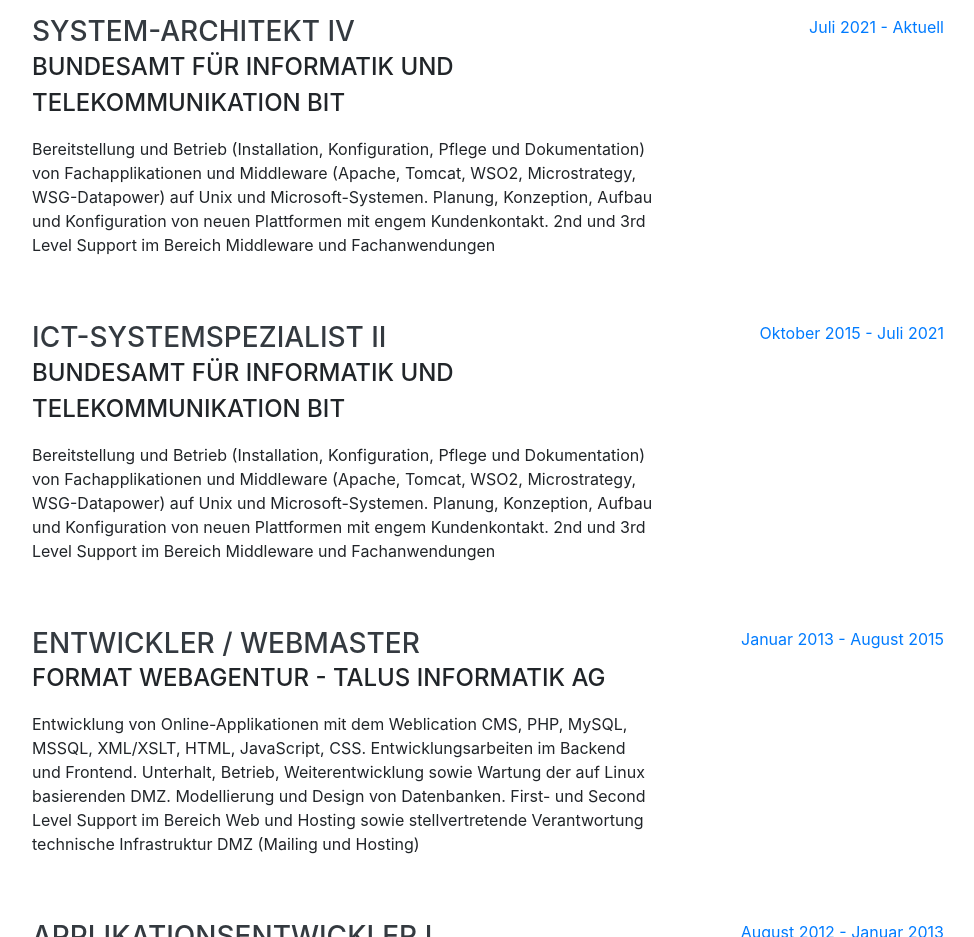
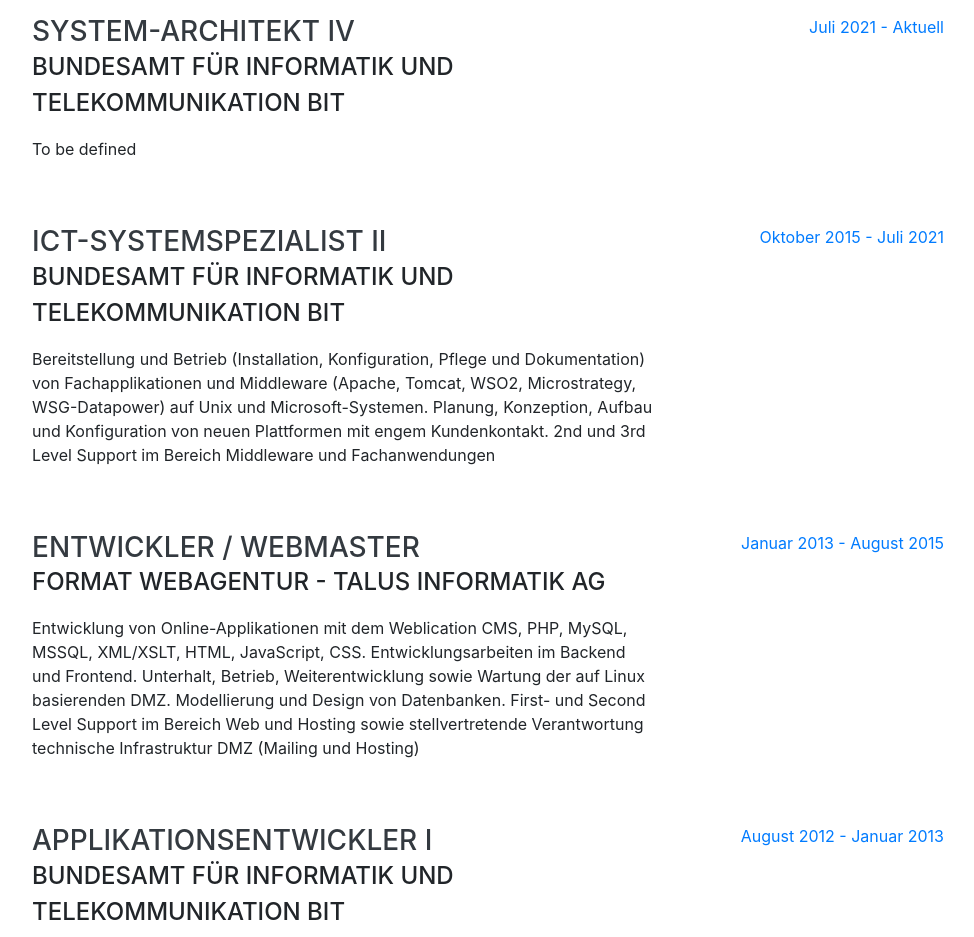
Before and after one commit to danileau/resume, a website with bundled scripts: page index.html in a window 1280 px wide. Shown: the part 920-1857 px from the top of the page, without its empty margins (288-1262 px from the left). Built offline with nearby package versions, Linux system fonts and the light colour scheme; a web font is replaced by a local one.

Commit message:
removed duplicated description

```diff
--- a/index.html
+++ b/index.html
@@ -71,7 +71,7 @@
                     <div class="resume-content">
                         <h3 class="mb-0">System-Architekt IV</h3>
                         <div class="subheading mb-3">Bundesamt für Informatik und Telekommunikation BIT</div>
-                        <p>Bereitstellung und Betrieb (Installation, Konfiguration, Pflege und Dokumentation) von Fachapplikationen und Middleware (Apache, Tomcat, WSO2, Microstrategy, WSG-Datapower) auf Unix und Microsoft-Systemen. Planung, Konzeption, Aufbau und Konfiguration von neuen Plattformen mit engem Kundenkontakt. 2nd und 3rd Level Support im Bereich Middleware und Fachanwendungen</p>
+                        <p>To be defined </p>
                     </div>
                     <div class="resume-date text-md-right">
                         <span class="text-primary">Juli 2021 - Aktuell</span>
```
